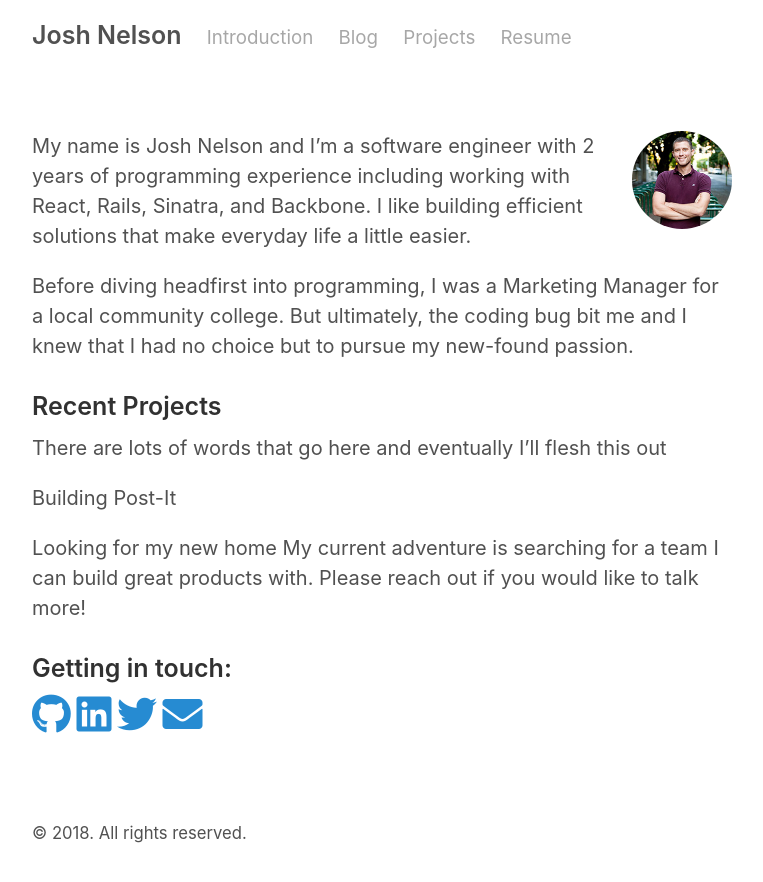
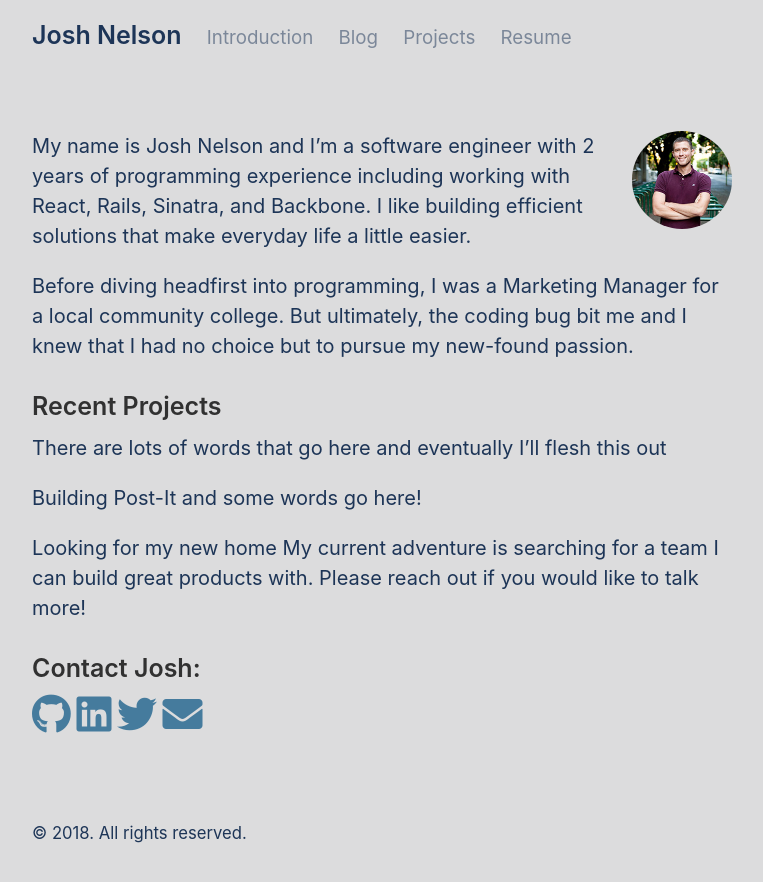
Before and after one commit to JoshCNelson/JoshCNelson.github.io, a Jekyll site: the page built from introduction-content.md, in a window 1280 px wide. Shown: the top 882 px of the page, without its empty margins (258-1021 px from the left). Built offline with Jekyll 4.4.1, drawn with Linux system fonts in a browser that asks for light colours; nearby versions of some CDN libraries; our own code applies the rules of GitHub Pages for plain Markdown files.

Commit message:
testing this

```diff
--- a/_sass/_base.scss
+++ b/_sass/_base.scss
@@ -39,7 +39,7 @@ a {
   // `:focus` is linked to `:hover` for basic accessibility
   &:hover,
   &:focus {
-    text-decoration: underline;
+    color: $red;
   }
 
   strong {
--- a/_sass/_masthead.scss
+++ b/_sass/_masthead.scss
@@ -14,7 +14,12 @@
   color: $gray-4;
 
   a {
-    color: inherit;
+    color: $dark-blue;
+  }
+
+  a:hover,
+  a:focus {
+    color: $red;
   }
 
   small {
--- a/_sass/_posts.scss
+++ b/_sass/_posts.scss
@@ -16,7 +16,7 @@
 .page-title,
 .post-title,
 .post-title a {
-  color: #303030;
+  color: $blue;
 }
 .page-title,
 .post-title {
--- a/_sass/_variables.scss
+++ b/_sass/_variables.scss
@@ -1,3 +1,5 @@
+/* https://coolors.co/dcdcdd-c5c3c6-46494c-4c5c68-1985a1 */
+
 $gray-1: #f9f9f9;
 $gray-2: #ccc;
 $gray-3: #767676;
@@ -9,16 +11,22 @@ $orange: #d28445;
 $yellow: #f4bf75;
 $green: #90a959;
 $cyan: #75b5aa;
-$blue: #268bd2;
 // $blue: #6a9fb5;
 $brown: #8f5536;
 
+
+$white: #dcdcdd;
+$red: #E63946;
+$light-blue: #A8DADC;
+$blue: #457B9D;
+$dark-blue: #1D3557;
+
 $root-font-family: -apple-system, BlinkMacSystemFont, "Segoe UI", "Roboto", "Oxygen", "Ubuntu", "Cantarell", "Fira Sans", "Droid Sans", "Helvetica Neue", Arial, sans-serif;
-$root-font-size: 16px;
+$root-font-size: 20px;
 $root-line-height: 1.5;
 
-$body-color: #515151;
-$body-bg: #fff;
+$body-color: $dark-blue;
+$body-bg: $white;
 $link-color: $blue;
 
 $border-color: #e5e5e5;
--- a/introduction-content.md
+++ b/introduction-content.md
@@ -9,12 +9,12 @@ Before diving headfirst into programming, I was a Marketing Manager for a local
 ### Recent Projects
 There are lots of words that go here and eventually I'll flesh this out
 
-Building Post-It
+Building Post-It and some words go here!
 
 Looking for my new home
 My current adventure is searching for a team I can build great products with. Please reach out if you would like to talk more!
 
-### Getting in touch:
+### Contact Josh:
 
 <div class="button-container">
   <a href="https://github.com/joshcnelson" class="fab fa-github fa-2x"></a>
```
Also changed, not shown: 15 other files.
